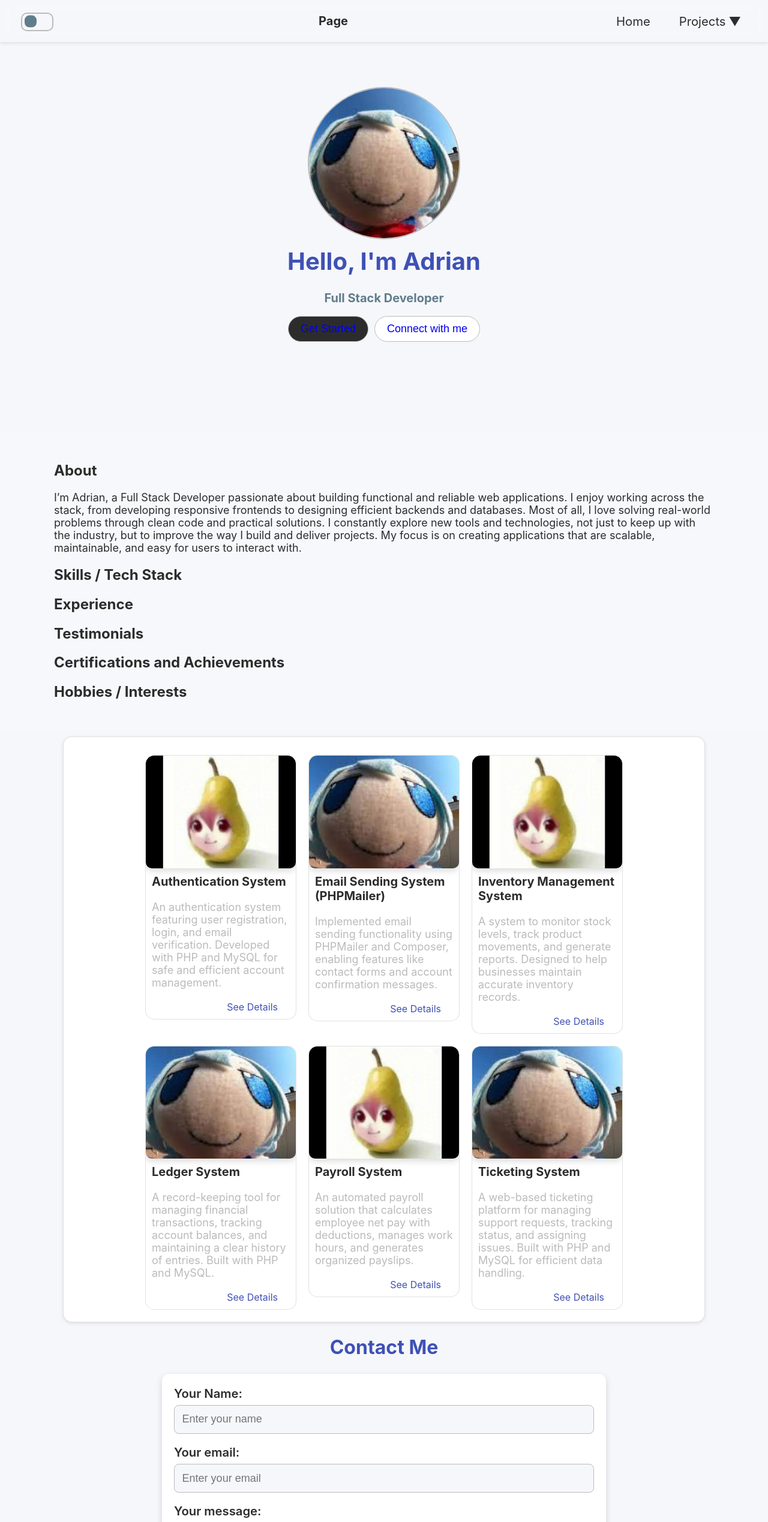
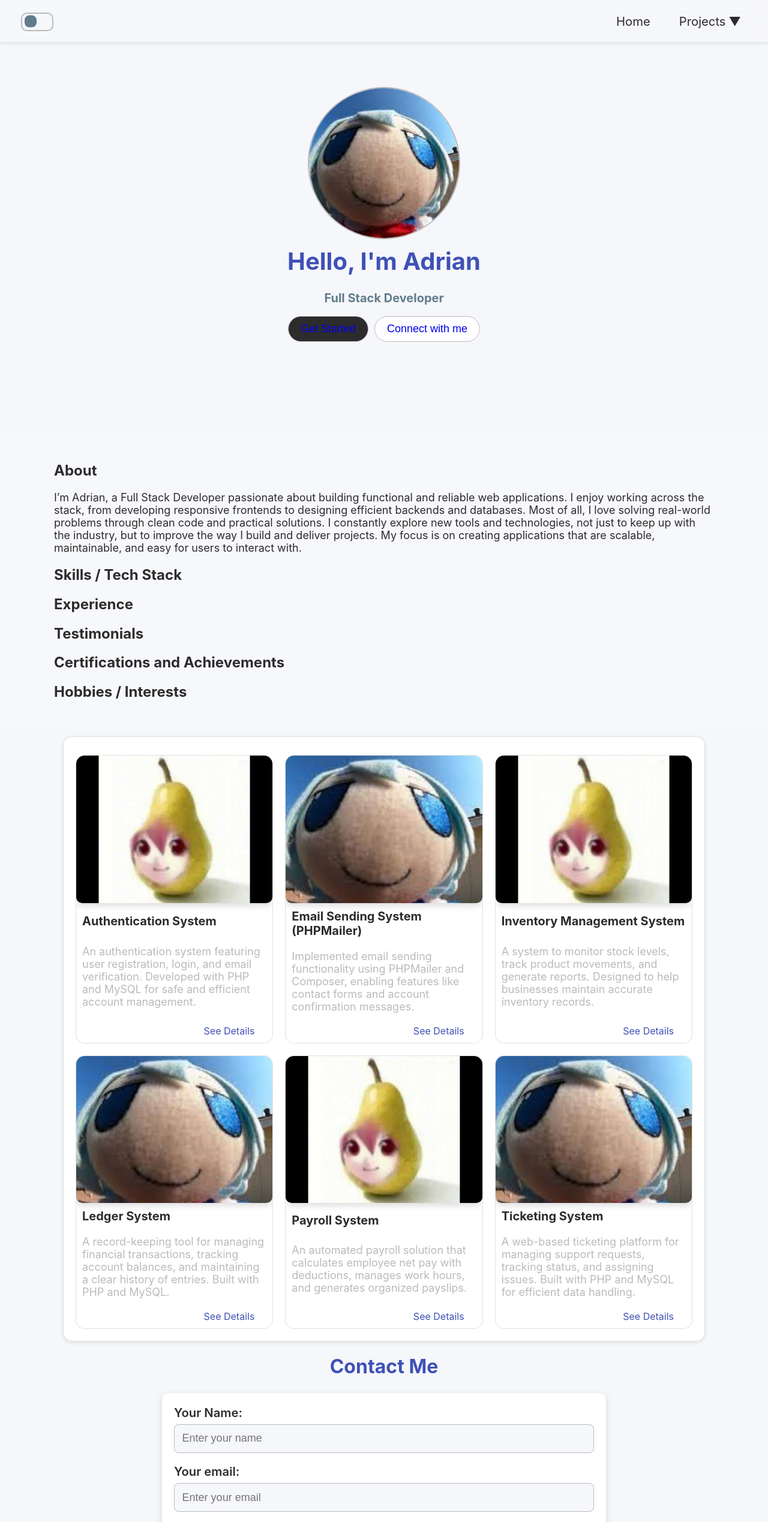
Before and after one commit to PossiblyBread/portfolio, a React (Vite) app: page /portfolio/home in a window 1280 px wide. Shown: the top 2538 px of the page at 60% size. Built offline with nearby package versions, Linux system fonts and the light colour scheme.

Commit message:
modified:   src/components/Card/Card.module.css 	modified:   src/components/Header/Header.jsx 	modified:   src/index.css 	modified:   src/pages/Home.jsx

```diff
--- a/src/components/Card/Card.module.css
+++ b/src/components/Card/Card.module.css
@@ -5,8 +5,9 @@
   display: flex;
   flex-direction: column;
   justify-content: space-between;
-  min-width: 200px;
   overflow: hidden;
+  min-width: 250px;
+
 }
 .card::before {
   content: "";
@@ -57,13 +58,8 @@
   box-shadow: var(--shadow-medium);
 }
 .smallCard {
-  width: 250px;
-}
-.largeCard {
-  width: 500px;
-}
-.fullCard {
-  width: 95%;
+  max-width: 350px;
+  min-width: 250px;
 }
 .profileCard {
   width: 250px;
@@ -95,20 +91,3 @@
   right: -5px;
   opacity: 1;
 }
-@media (max-width: 480px) {
-  .card {
-    width: 100%;
-    min-width: unset;
-    margin: 0;
-  }
-}
-@media (max-width: 640px) {
-  .card {
-    width: 90%;
-  }
-}
-@media (max-width: 768px) {
-  .card {
-    width: 45%;
-  }
-}
--- a/src/components/Header/Header.jsx
+++ b/src/components/Header/Header.jsx
@@ -4,14 +4,15 @@ import LightModeSwitch from "../Switch/darkmodeswitch/DarkModeSwitch";
 import { useState } from "react";
 
 function Header() {
-    const location = useLocation();
+    // const location = useLocation();
+
+    // const pageTitles = {
+    //     "/": "Welcome!",
+    //     "/about": "Adrian Adona",
+    // };
+    // const title = pageTitles[location.pathname] || "Page";
+
     const [projectsOpen, setProjectsOpen] = useState(false);
-
-    const pageTitles = {
-        "/": "Welcome!",
-        "/about": "Adrian Adona",
-    };
-    const title = pageTitles[location.pathname] || "Page";
 
     const toggleProjects = () => setProjectsOpen(!projectsOpen);
 
@@ -22,7 +23,7 @@ function Header() {
             <li>
                 <LightModeSwitch />
             </li>
-            <h3>{title}</h3>
+            {/* <h3>{title}</h3> */}
             <nav>
                 <ul className={styles.navList}>
                     <li>
--- a/src/index.css
+++ b/src/index.css
@@ -141,12 +141,14 @@ small {
   margin: 10px 15px;
   border: 1px solid color-mix(in oklab, var(--text-color) 14%, transparent);
   box-shadow: var(--shadow-soft);
-  display: flex;
-  flex-wrap: wrap;
-  justify-content: center;
-  align-items: flex-start;
+
+  display: grid;
+  grid-template-columns: repeat(auto-fit, minmax(300px, max-content));
+justify-content: center;
+
   gap: 20px;
 }
+
 .container h2 {
     color: var(--text-color);
     margin-top: 0;
@@ -166,7 +168,7 @@ small {
   border-radius: 12px;
   box-shadow: var(--shadow-medium);
   color: var(--text-color);
-  min-width: 300px;
+  min-width: 250px;
   max-width: 700px;
 }
 .contact-form form {
@@ -215,35 +217,10 @@ small {
 .contact-form button:active {
   transform: translateY(0);
 }
-@media (max-width: 480px) {
+/* @media (max-width: 480px) {
   .container {
     margin: 5px;
     padding: 20px 5px 5px 5px;
     gap: 15px;
   }
-}
-@media (max-width: 640px) {
-  .card {
-    width: 90%;
-  }
-}
-@media (max-width: 768px) {
-  .card {
-    width: 45%;
-  }
-}
-@media (max-width: 1024px) {
-  .card {
-    width: 30%;
-  }
-}
-@media (max-width: 1280px) {
-  .card {
-    width: 25%;
-  }
-}
-@media (min-width: 1536px) {
-  .card {
-    width: 20%;
-  }
-}
+} */
--- a/src/pages/Home.jsx
+++ b/src/pages/Home.jsx
@@ -41,7 +41,7 @@ function Home() {
 				</div>
 			</div>
 			<div className="centered">
-				<div className="container inlineFLex">
+				<div className="container">
 					<Card src={imageTeto} Name="Authentication System" Text="An authentication system featuring user registration, login, and email verification. Developed with PHP and MySQL for safe and efficient account management." link="/projects/AuthSystem" variant="smallCard" border/>
 					<Card src={imageCirno} Name="Email Sending System (PHPMailer)" Text="Implemented email sending functionality using PHPMailer and Composer, enabling features like contact forms and account confirmation messages." link="/projects/EmailSender" variant="smallCard" border/>
 					<Card src={imageTeto} Name="Inventory Management System" Text="A system to monitor stock levels, track product movements, and generate reports. Designed to help businesses maintain accurate inventory records." link="/projects/IMS" variant="smallCard" border/>
```
